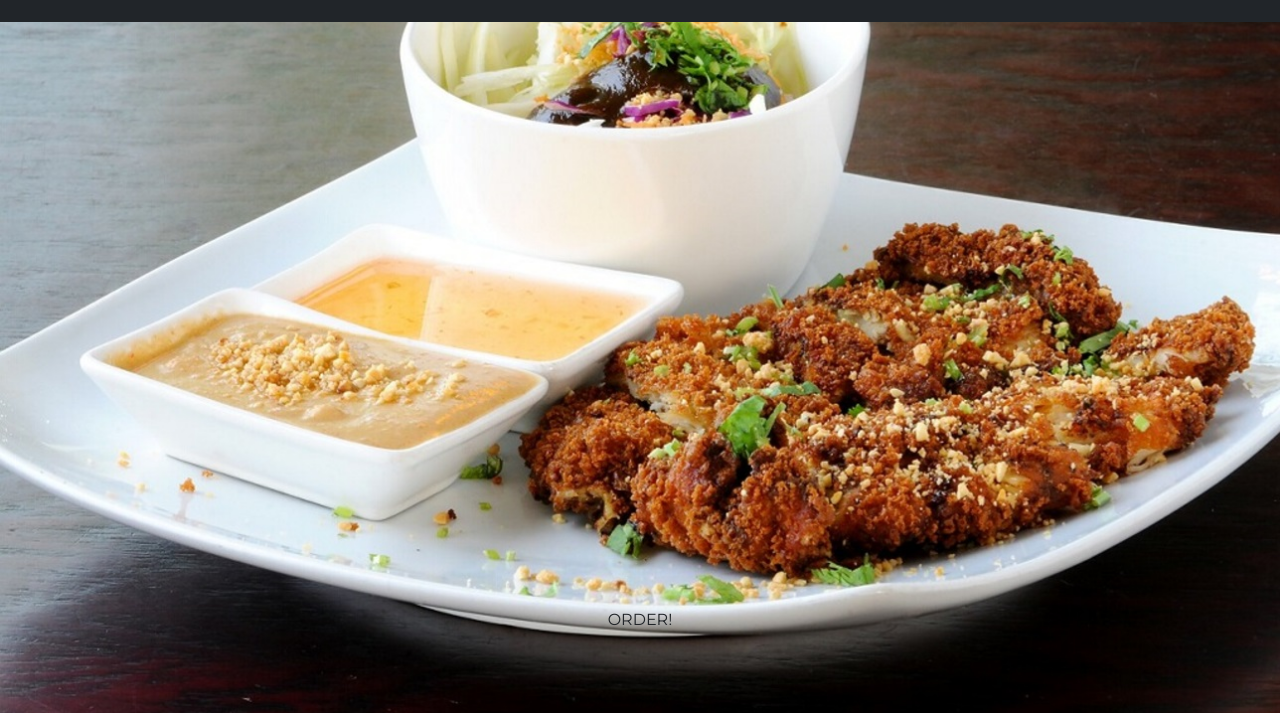
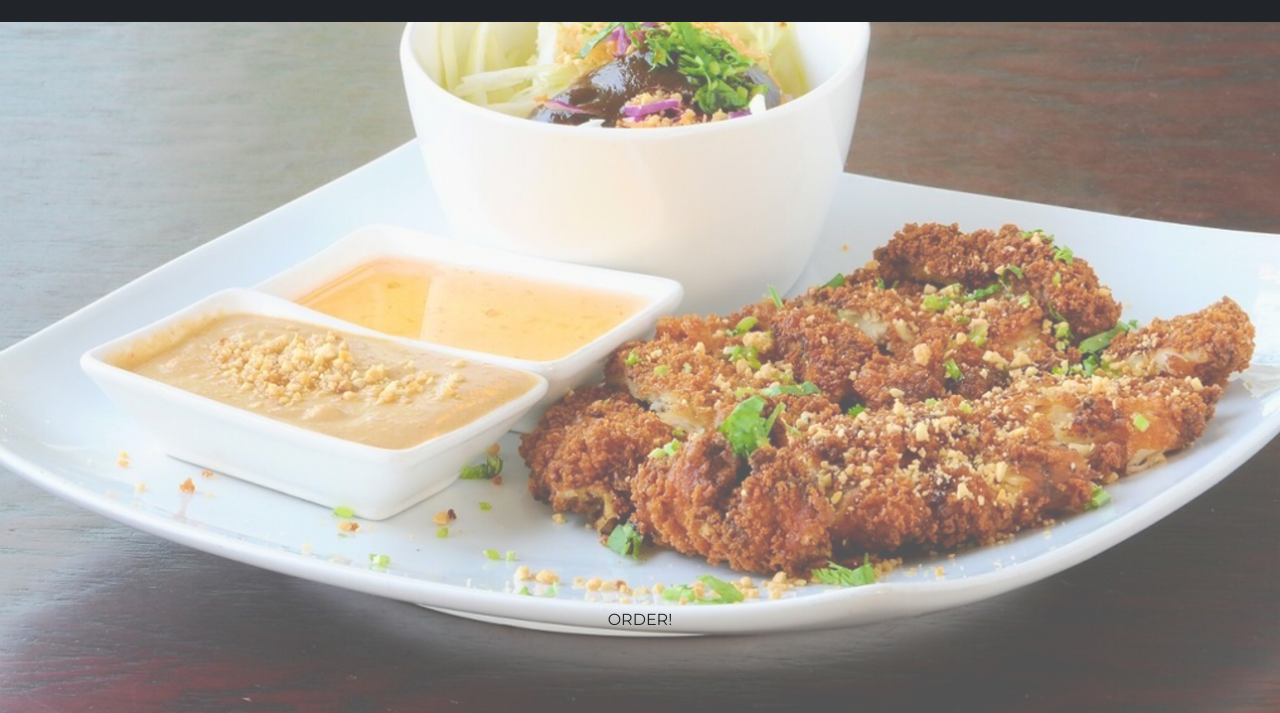
Before and after one commit to dillonharless18/Kyoto, a website with bundled scripts: page index.html in a window 1280 px wide. Shown: the part 87-800 px from the top of the page. Built offline with nearby package versions, Linux system fonts and the light colour scheme; grey boxes are pictures that could not be loaded; a web font is replaced by a local one.

```diff
--- a/css/kyoto.css
+++ b/css/kyoto.css
@@ -195,8 +195,8 @@
   color: white;
   /* background-image: url("../img/food/catfish.PNG"); */
   background-image: url("../img/food/catfish\ -\ Copy.jpg");
-  /* background-color: rgba(238, 238, 238, 0.35) !important; */
-  /* background-blend-mode: color; */
+  background-color: rgba(238, 238, 238, 0.35) !important;
+  background-blend-mode: color;
   background-repeat: no-repeat;
   background-attachment: scroll;
   background-position: center center;
```
